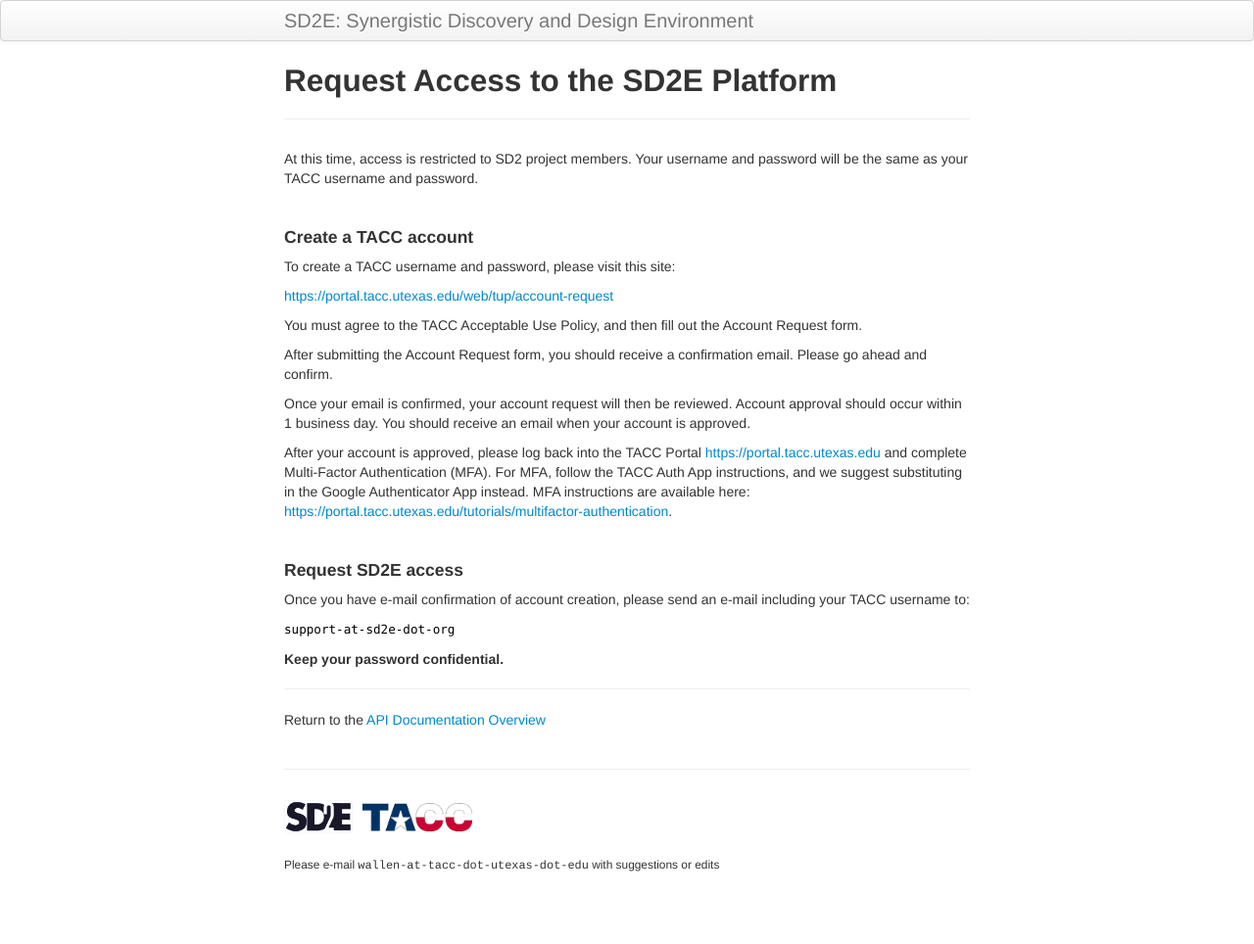
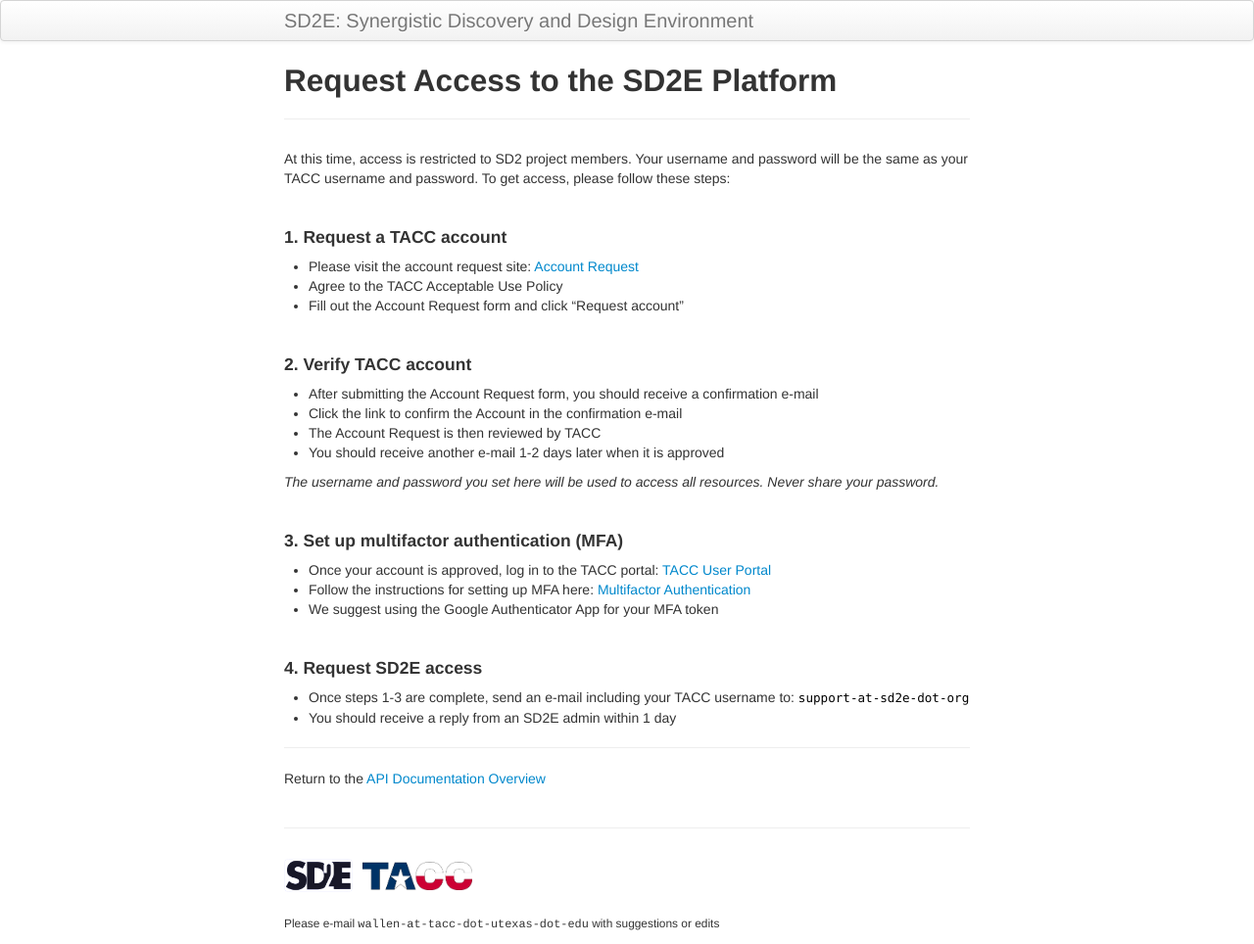
Before and after one commit to SD2E/api-user-guide, a Jekyll site: the page built from docs/request_access.md, in a window 1280 px wide. Shown: the whole page at 98% size. Built offline with Jekyll 4.4.1, drawn with Linux system fonts in a browser that asks for light colours; before the commit the page ends 904 px from its top, so only the background shows below that.

Commit message:
making request access page into bulleted list

```diff
--- a/docs/request_access.md
+++ b/docs/request_access.md
@@ -5,32 +5,44 @@ tagline:
 ---
 
 At this time, access is restricted to SD2 project members. Your username and
-password will be the same as your TACC username and password.
+password will be the same as your TACC username and password. To get access,
+please follow these steps:
+
 
 <br>
-#### Create a TACC account
+#### 1. Request a TACC account
 
-To create a TACC username and password, please visit this site:
+* Please visit the account request site: [Account Request](https://portal.tacc.utexas.edu/web/tup/account-request)
+* Agree to the TACC Acceptable Use Policy
+* Fill out the Account Request form and click "Request account"
 
-<https://portal.tacc.utexas.edu/web/tup/account-request>
-
-You must agree to the TACC Acceptable Use Policy, and then fill out the Account Request form.
-
-After submitting the Account Request form, you should receive a confirmation email.  Please go ahead and confirm.
-
-Once your email is confirmed, your account request will then be reviewed.  Account approval should occur within 1 business day.  You should receive an email when your account is approved.
-
-After your account is approved, please log back into the TACC Portal <https://portal.tacc.utexas.edu> and complete Multi-Factor Authentication (MFA). For MFA, follow the TACC Auth App instructions, and we suggest substituting in the Google Authenticator App instead. MFA instructions are available here:  <https://portal.tacc.utexas.edu/tutorials/multifactor-authentication>.
 
 <br>
-#### Request SD2E access
+#### 2. Verify TACC account
 
-Once you have e-mail confirmation of account creation, please send an e-mail including
-your TACC username to:
+* After submitting the Account Request form, you should receive a confirmation e-mail
+* Click the link to confirm the Account in the confirmation e-mail
+* The Account Request is then reviewed by TACC
+* You should receive another e-mail 1-2 days later when it is approved
 
-`support-at-sd2e-dot-org`
+*The username and password you set here will be used to access all resources.
+Never share your password.*
 
-**Keep your password confidential.**
+
+<br>
+#### 3. Set up multifactor authentication (MFA)
+
+* Once your account is approved, log in to the TACC portal: [TACC User Portal](https://portal.tacc.utexas.edu/)
+* Follow the instructions for setting up MFA here: [Multifactor Authentication](https://portal.tacc.utexas.edu/tutorials/multifactor-authentication)
+* We suggest using the Google Authenticator App for your MFA token
+
+
+<br>
+#### 4. Request SD2E access
+
+* Once steps 1-3 are complete, send an e-mail including your TACC username to: `support-at-sd2e-dot-org`
+* You should receive a reply from an SD2E admin within 1 day
+
 
 
 ---
```
